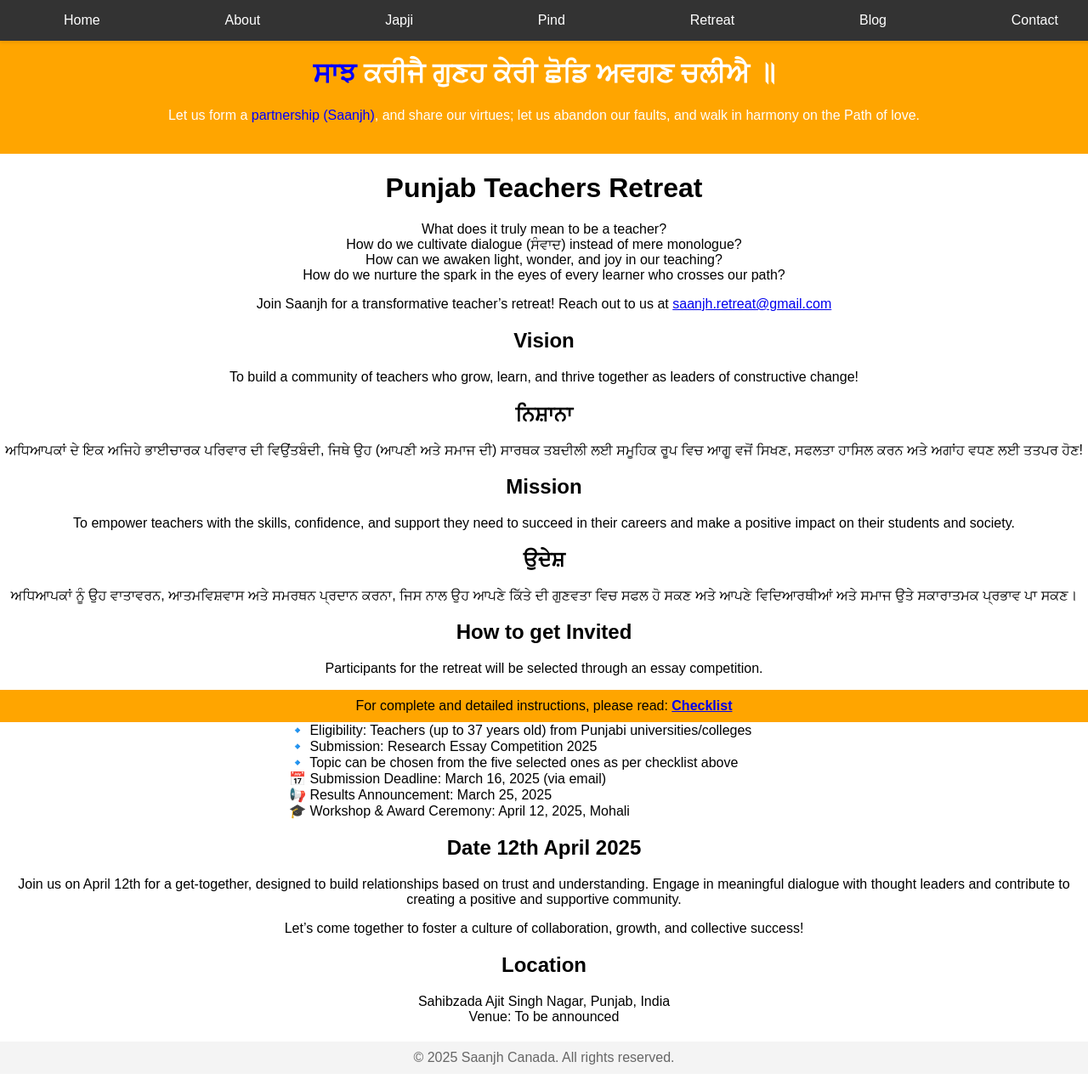
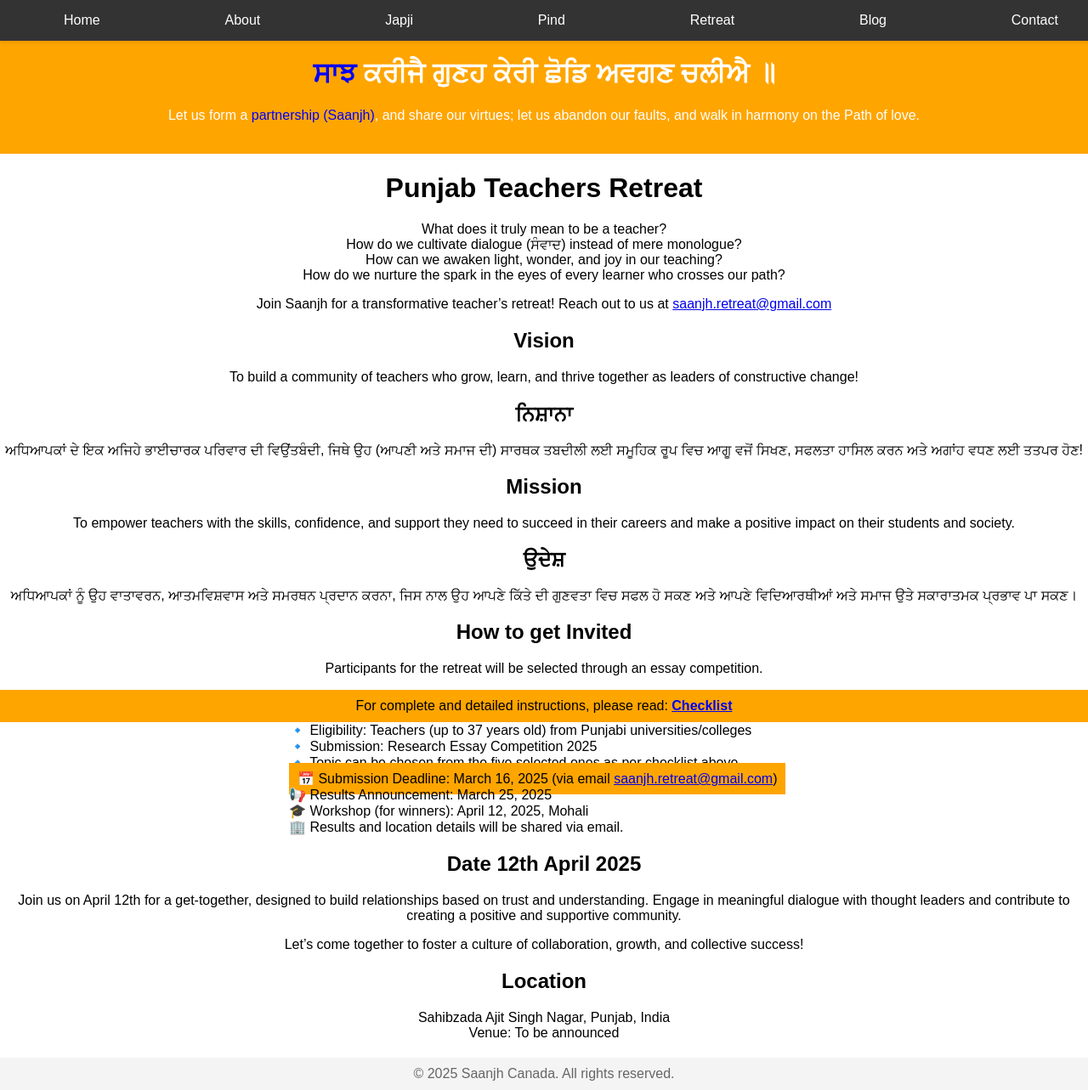
Before and after one commit to saanjh-org/saanjh-org.github.io, a Jekyll site: the page built from retreat.md, in a window 1280 px wide and 1283 px high. Shown: the whole window at 85% size. Built offline with Jekyll 4.4.1, drawn with Linux system fonts in a browser that asks for light colours.

Commit message:
highlight some sections

```diff
--- a/retreat.md
+++ b/retreat.md
@@ -44,9 +44,10 @@ For complete and detailed instructions, please read: <a href="https://www.dropbo
 🔹 Submission: Research Essay Competition 2025<br/>
 🔹 Topic can be chosen from the five selected ones as per checklist above<br/>
 
-📅 Submission Deadline: March 16, 2025 (via email)<br/>
+<span style="background-color:orange; padding: 10px;">📅 Submission Deadline: March 16, 2025 (via email <a href="mailto:saanjh.retreat@gmail.com">saanjh.retreat@gmail.com</a>)<br/></span>
 📢 Results Announcement: March 25, 2025<br/>
-🎓 Workshop & Award Ceremony: April 12, 2025, Mohali<br/>
+🎓 Workshop (for winners): April 12, 2025, Mohali<br/>
+🏢 Results and location details will be shared via email.
 </p>
 </div>
 ## Date 12th April 2025
```
Also changed, not shown: 1 other file.
